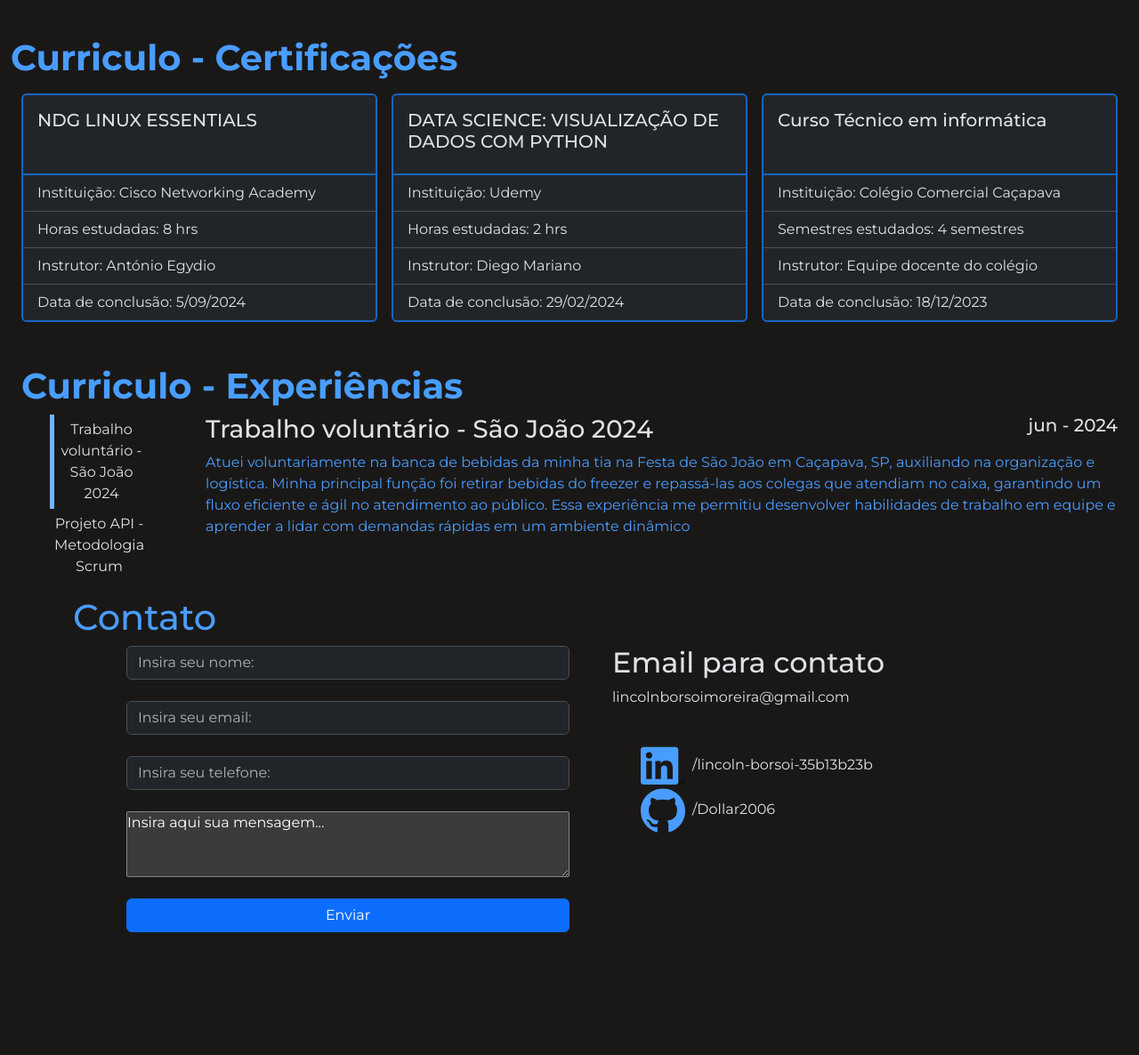
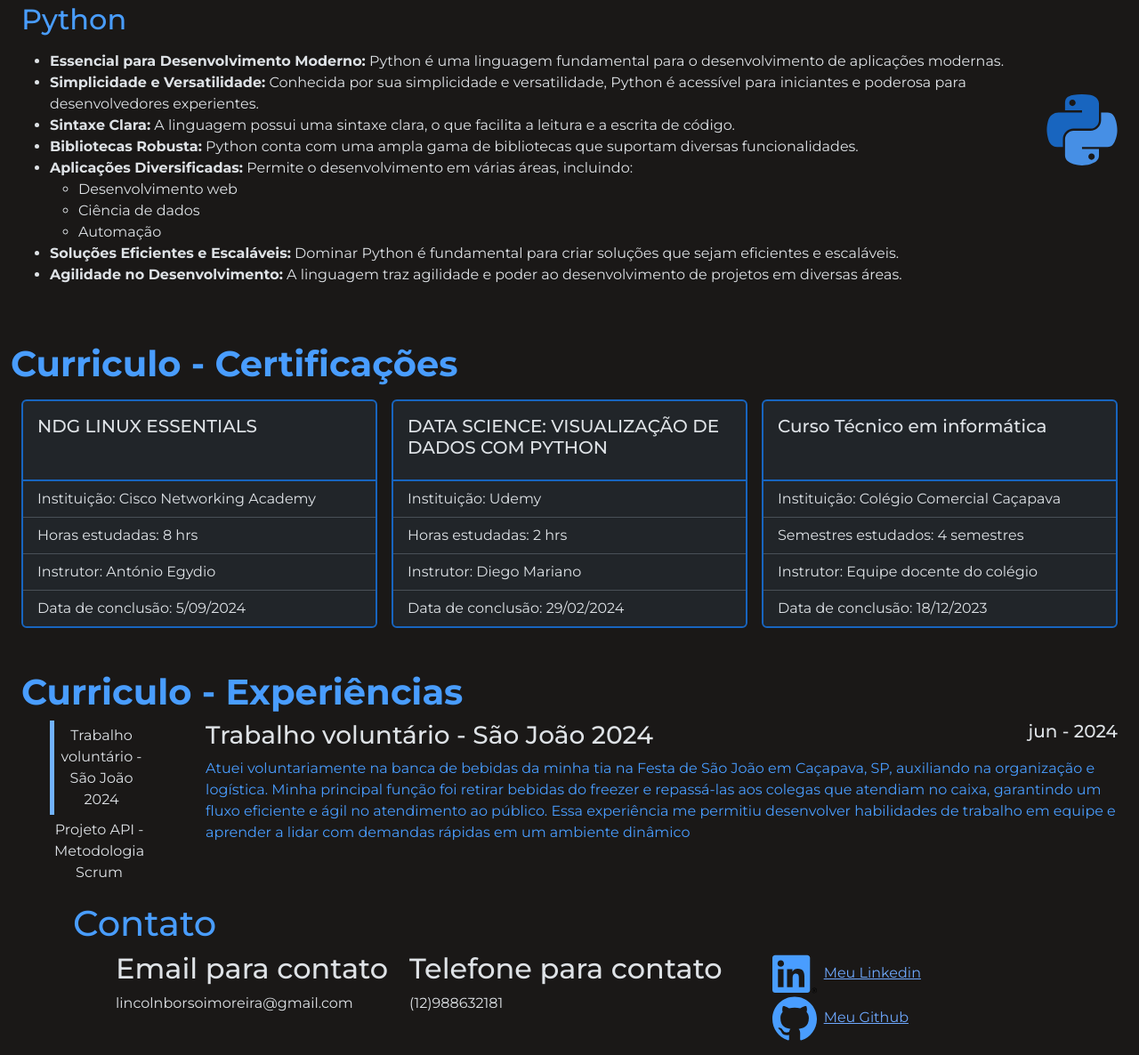
Before and after one commit to Dollar2006/Portfolio, a plain HTML site: page index.html in a window 1280 px wide. Shown: the part 1990-3176 px from the top of the page at 89% size. Before the commit the page ends 3054 px from the top, so only its background shows below. Drawn offline with nearby package versions, Linux system fonts and the light colour scheme.

Commit message:
Mudanças no curriculo e contato

```diff
--- a/index.html
+++ b/index.html
@@ -115,9 +115,11 @@
             <h2 style="color: #499DFF;">
               HTML,CSS,JS
             </h2>
-            <p>
-              HTML, CSS e JavaScript formam a base do desenvolvimento web e são indispensáveis para criar aplicações completas e interativas. Esses três pilares permitem estruturar, estilizar e adicionar funcionalidades dinâmicas às páginas, sendo fundamental entender bem cada um para entregar experiências eficazes e modernas aos usuários.
-            </p>
+            <ul>
+              <li><strong>HTML:</strong>Proficiência em HTML, a linguagem de marcação padrão para a construção de estruturas de páginas web. Capaz de criar e organizar conteúdo utilizando elementos como cabeçalhos, parágrafos, listas, links e imagens, garantindo uma estrutura semântica e acessível. </li>
+              <li><strong>CSS:</strong>Habilidade em CSS para estilização e apresentação de documentos HTML. Experiência em aplicar estilos, como cores, fontes, espaçamentos e layouts responsivos, para melhorar a estética e a usabilidade das páginas web. Familiaridade com técnicas avançadas de design, incluindo animações e transições.</li>
+              <li><strong>JS:</strong>Conhecimento em JavaScript, a linguagem de programação que adiciona interatividade e dinamismo às páginas web. Capacidade de manipular o DOM, responder a eventos do usuário, validar formulários e realizar requisições assíncronas (AJAX) para criar experiências de usuário ricas e responsivas.</li>
+            </ul>
           </section>
           <section class="Imagens d-flex justify-content-center">
             <img src="img/logo-html5.svg" alt="" width="80px" class="mb-5">
@@ -131,7 +133,21 @@
               Python
             </h2>
             <p>
-              Python é uma linguagem essencial para o desenvolvimento de aplicações modernas, conhecida por sua simplicidade e versatilidade. Com uma sintaxe clara e bibliotecas robustas, permite desde o desenvolvimento web até a ciência de dados e automação. Dominar Python é fundamental para criar soluções eficientes e escaláveis, trazendo agilidade e poder ao desenvolvimento de projetos em diversas áreas.
+              <ul>
+                <li><strong>Essencial para Desenvolvimento Moderno:</strong> Python é uma linguagem fundamental para o desenvolvimento de aplicações modernas.</li>
+                <li><strong>Simplicidade e Versatilidade:</strong> Conhecida por sua simplicidade e versatilidade, Python é acessível para iniciantes e poderosa para desenvolvedores experientes.</li>
+                <li><strong>Sintaxe Clara:</strong> A linguagem possui uma sintaxe clara, o que facilita a leitura e a escrita de código.</li>
+                <li><strong>Bibliotecas Robusta:</strong> Python conta com uma ampla gama de bibliotecas que suportam diversas funcionalidades.</li>
+                <li><strong>Aplicações Diversificadas:</strong> Permite o desenvolvimento em várias áreas, incluindo:
+                    <ul>
+                        <li>Desenvolvimento web</li>
+                        <li>Ciência de dados</li>
+                        <li>Automação</li>
+                    </ul>
+                </li>
+                <li><strong>Soluções Eficientes e Escaláveis:</strong> Dominar Python é fundamental para criar soluções que sejam eficientes e escaláveis.</li>
+                <li><strong>Agilidade no Desenvolvimento:</strong> A linguagem traz agilidade e poder ao desenvolvimento de projetos em diversas áreas.</li>
+            </ul>
             </p>
           </section>
           <section class="Imagens d-flex justify-content-center">
@@ -201,27 +217,22 @@
   </main>
   <footer class="container-xl" id="Contato">
     <h1 style="color: #499DFF;">Contato</h1>
-    <section class="container-fluid d-flex">
-        <form class="d-flex flex-column ms-5 gap-4 needs-validation" novalidate>
-          <input type="text" class="form-control" placeholder="Insira seu nome: "  required>
-          <input type="email" class="form-control" placeholder="Insira seu email: "  required>
-          <input type="text" class="form-control" placeholder="Insira seu telefone: "  required>
-          <textarea rows="3">Insira aqui sua mensagem...</textarea>
-          <button type="submit" class="btn btn-primary mb-3">Enviar</button>
-        </form>
-      <section class="d-flex flex-column ms-5 gap-4">
+      <section class="d-flex ms-5 gap-4">
         <div class="email">
           <h2>Email para contato</h2>
           <p>lincolnborsoimoreira@gmail.com</p>
         </div>
+        <div class="tel">
+          <h2>Telefone para contato</h2>
+          <p>(12)988632181</p>
+        </div>
         <div class="socialmedia">
           <ul style="list-style: none;">
-            <li><img src="img/linkedin.svg" alt="" width="50px" class="me-2">/lincoln-borsoi-35b13b23b</li>
-            <li><img src="img/github_6424084.svg"  width="50px" alt="" class="me-2">/Dollar2006</li>
+            <li><img src="img/linkedin.svg" alt="" width="50px" class="me-2"><a href="https://www.linkedin.com/in/lincoln-borsoi-35b13b23b">Meu Linkedin</a></li>
+            <li><img src="img/github_6424084.svg"  width="50px" alt="" class="me-2"><a href="https://github.com/Dollar2006">Meu Github</a></li>
           </ul>
         </div>
       </section>
-    </section>
   </footer>
 </body>
 <script>
```
